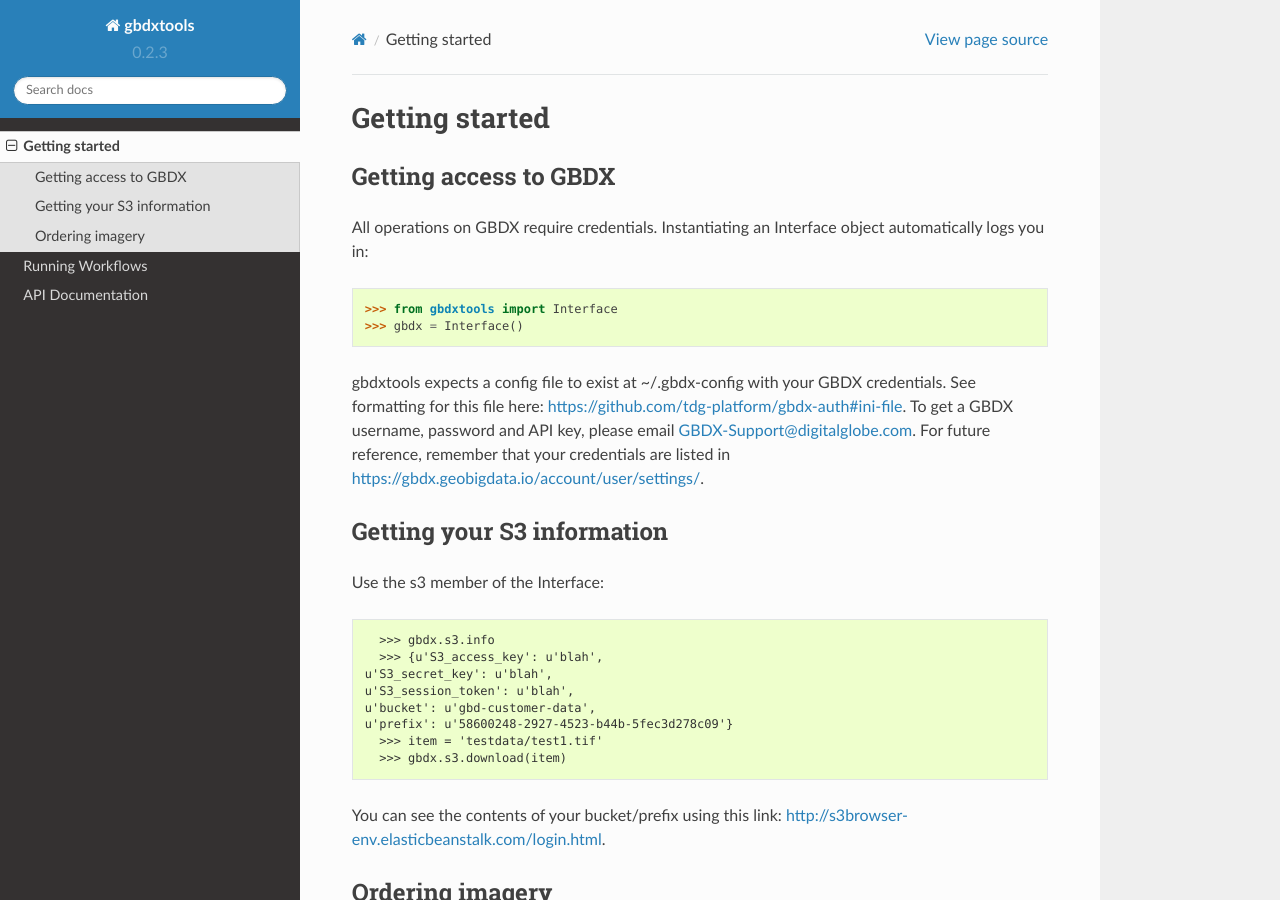
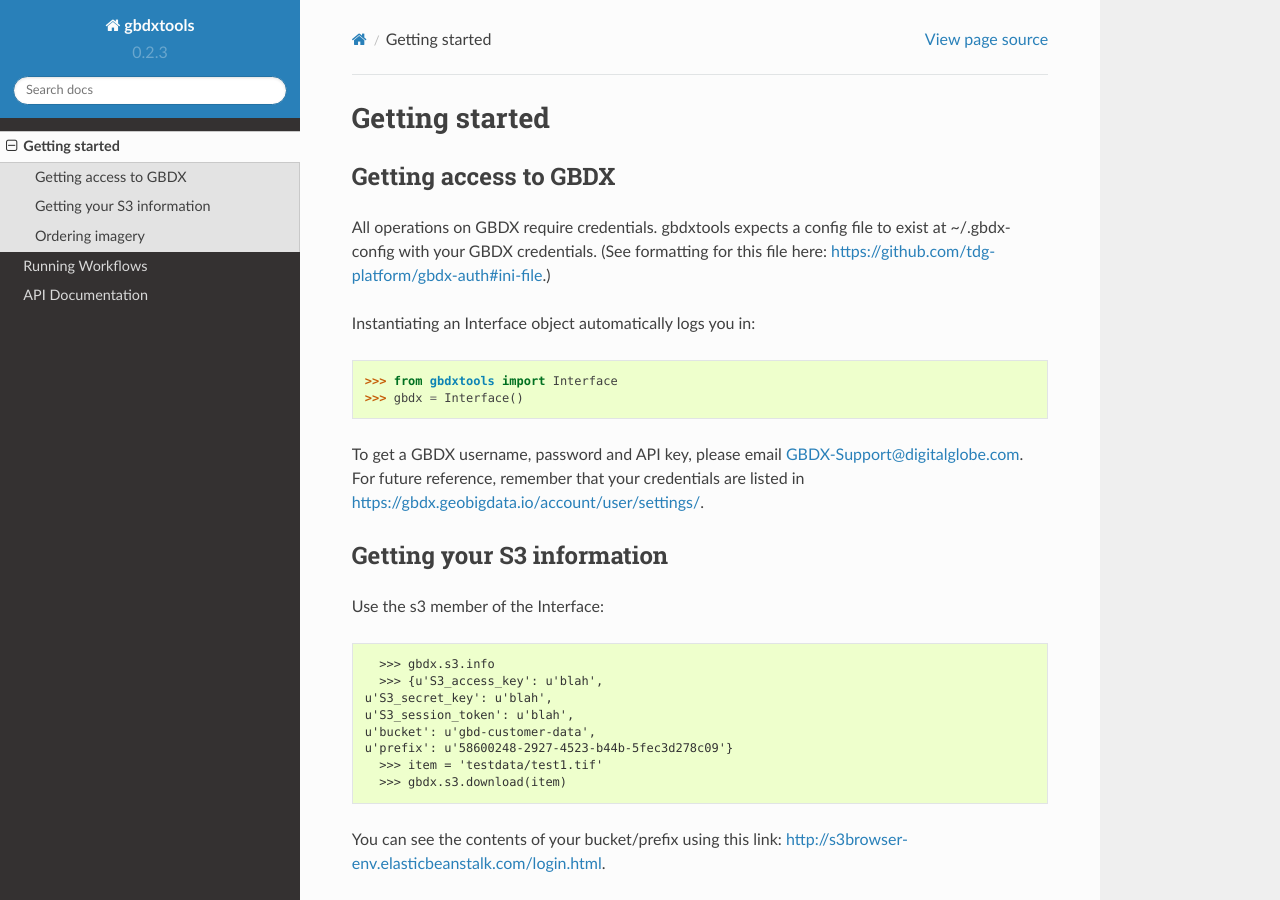
Before and after one commit to DigitalGlobe/gbdxtools, a Sphinx documentation site: the page built from docs/user_guide.rst, in a window 1280 px wide and 900 px high. Built offline with Sphinx 7.4.7 and the Read the Docs theme 2.0.0, drawn with Linux system fonts in a browser that asks for light colours.

Commit message:
updated docs

```diff
--- a/docs/index.rst
+++ b/docs/index.rst
@@ -14,8 +14,6 @@
 
     pip install gbdxtools
 
-In order to use gbdxtools, you need GBDX credentials. Email geobigdata@digitalglobe.com to get these.
-
 For general information on the GBDX platform and API, see `here`_.
 
 .. _`here`: http://gbdxdocs.digitalglobe.com/docs
--- a/docs/user_guide.rst
+++ b/docs/user_guide.rst
@@ -4,15 +4,17 @@
 Getting access to GBDX
 -----------------------
 
-All operations on GBDX require credentials. Instantiating an Interface object automatically logs you in:
+All operations on GBDX require credentials.
+gbdxtools expects a config file to exist at ~/.gbdx-config with your GBDX credentials.
+(See formatting for this file here:  https://github.com/tdg-platform/gbdx-auth#ini-file.)
+
+Instantiating an Interface object automatically logs you in:
 
 .. code-block:: pycon
 
    >>> from gbdxtools import Interface
    >>> gbdx = Interface()
 
-gbdxtools expects a config file to exist at ~/.gbdx-config with your GBDX credentials.
-See formatting for this file here:  https://github.com/tdg-platform/gbdx-auth#ini-file.
 To get a GBDX username, password and API key, please email GBDX-Support@digitalglobe.com.
 For future reference, remember that your credentials are listed in https://gbdx.geobigdata.io/account/user/settings/.
 
```
